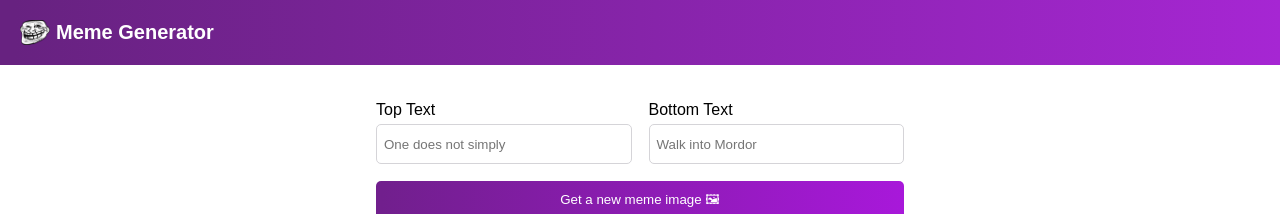
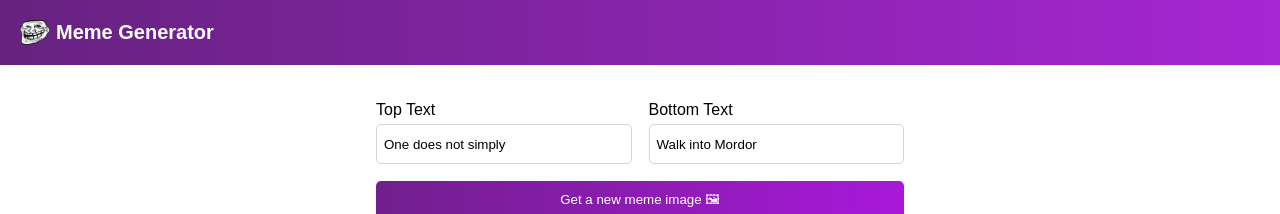
Before and after one commit to chrisjamiecarter/scrimba-learn-react, a React (Vite) app in the folder section-04/01-meme-generator/: page / in a window 1280 px wide. Shown: the top 214 px of the page. Built offline with nearby package versions, Linux system fonts and the light colour scheme.

Commit message:
Made bottom text part of the controlled component

```diff
--- a/section-04/01-meme-generator/src/components/main/main.tsx
+++ b/section-04/01-meme-generator/src/components/main/main.tsx
@@ -14,9 +14,9 @@ const Main = () => {
   });
 
   function handleOnChange(event: ChangeEvent) {
-    const { value } = event.currentTarget as HTMLInputElement;
+    const { name, value } = event.currentTarget as HTMLInputElement;
     setMeme((prev) => {
-      return { ...prev, topText: value };
+      return { ...prev, [name]: value };
     });
   }
 
@@ -30,12 +30,19 @@ const Main = () => {
             placeholder="One does not simply"
             name="topText"
             onChange={handleOnChange}
+            value={meme.topText}
           />
         </label>
 
         <label>
           Bottom Text
-          <input type="text" placeholder="Walk into Mordor" name="bottomText" />
+          <input
+            type="text"
+            placeholder="Walk into Mordor"
+            name="bottomText"
+            onChange={handleOnChange}
+            value={meme.bottomText}
+          />
         </label>
 
         <button>Get a new meme image 🖼</button>
```
